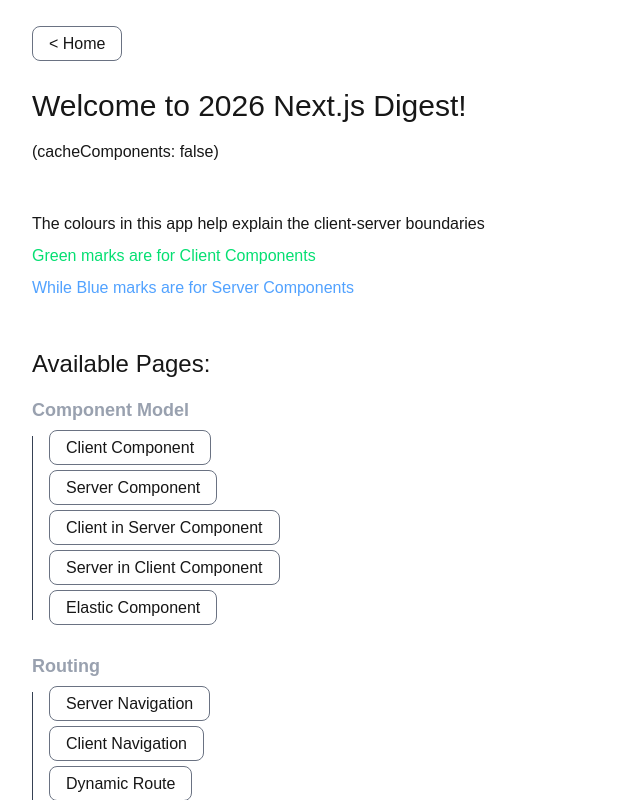
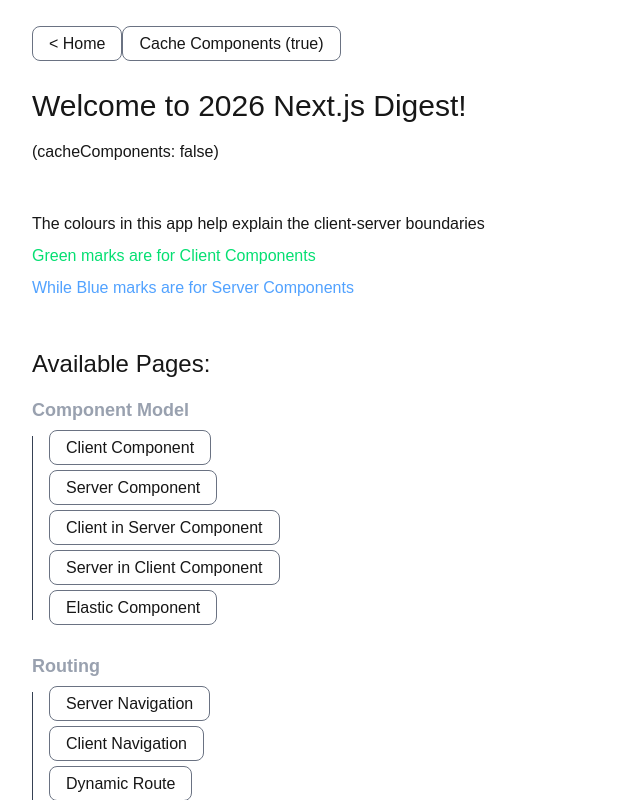
Before and after one commit to olafchuszno/next-digest, a Next.js app: page / in a window 1280 px wide. Shown: the top 800 px of the page, without its empty margins (0-640 px from the left). Built offline with nearby package versions, Linux system fonts and the light colour scheme.

Commit message:
feat: Add default demo link

```diff
--- a/app/layout.tsx
+++ b/app/layout.tsx
@@ -30,6 +30,9 @@
           <Link className="bordered" href={'/'}>
             {'<'} Home
           </Link>
+          <Link className="bordered" href={'https://next-digest-cache-components.vercel.app/'}>
+            Cache Components (true)
+          </Link>
         </header>
         {children}
       </body>
```
